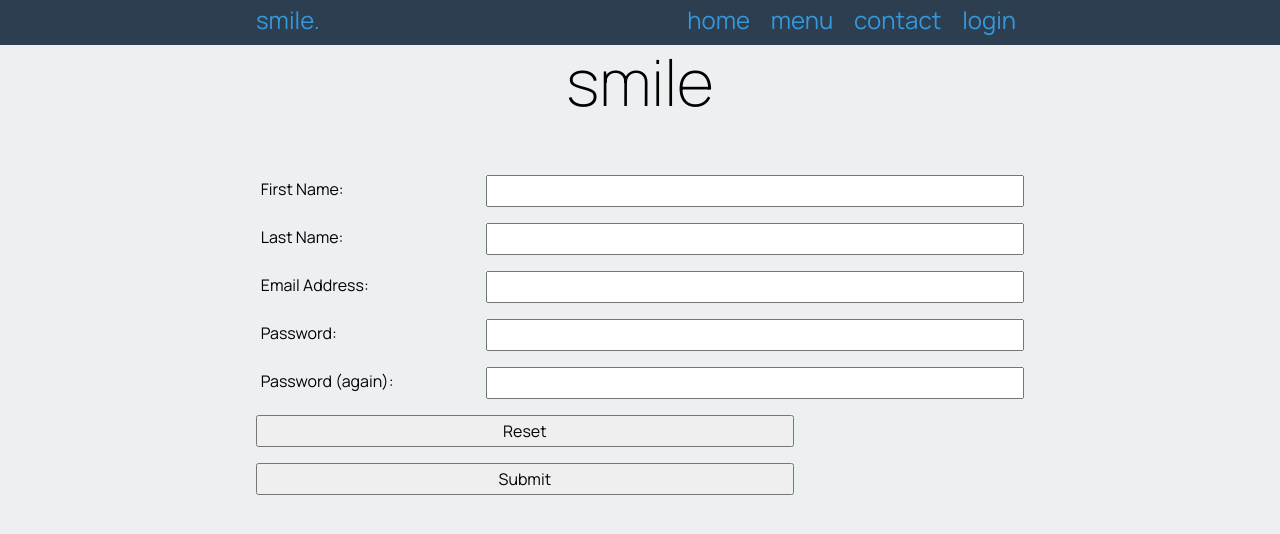
After one commit to TanmayK2007/Smile, a Flask app: page /login in a window 1280 px wide. The commit adds this page. Shown: the top 534 px of the page. Run offline with Flask 3, Linux system fonts and the light colour scheme.

Commit message:
left at 5th video, timestamp 5:42. Got loads of work done this period.

```diff
--- a/app.py
+++ b/app.py
@@ -1,10 +1,10 @@
 from flask import Flask, render_template
 import sqlite3
 from sqlite3 import Error
-
-DATABASE = "Cafe_DB"
+DATABASE = "C:/Users/22452/OneDrive - Wellington College/13DTS/Smile/Cafe_DB"
 
 app = Flask(__name__)
+
 
 def create_connection(db_file):
     """
@@ -22,13 +22,23 @@ def create_connection(db_file):
 
 @app.route('/')
 def render_homepage():
-    con = create_connection(DATABASE)
     return render_template('home.html')
 
 
-@app.route('/menu')
-def render_menu_page():
-    return render_template('menu.html')
+@app.route('/menu/<cat_id>')
+def render_menu_page(cat_id):
+    con = create_connection(DATABASE)
+    query = "SELECT name, description, volume, image, price FROM products WHERE cat_id=?"
+    cur = con.cursor()
+    cur.execute(query, (cat_id, ))
+    product_list = cur.fetchall()
+    query = "SELECT id, name FROM category"
+    cur = con.cursor()
+    cur.execute(query)
+    category_list = cur.fetchall()
+    con.close()
+    print(product_list)
+    return render_template('menu.html', products=product_list, categories=category_list)
 
 
 @app.route('/contact')
@@ -36,4 +46,9 @@ def render_contact_page():
     return render_template('contact.html')
 
 
+@app.route('/login', methods=['POST', 'GET'])
+def render_login():
+    return render_template('login.html')
+
+
 app.run(host='0.0.0.0', debug=True)
--- a/static/smile.css
+++ b/static/smile.css
@@ -113,7 +113,6 @@ a, a:visited {
 
 .product-box-info {
     padding: 0.5rem;
-
 }
 
 .product-box h3 {
--- a/templates/base.html
+++ b/templates/base.html
@@ -16,8 +16,9 @@
         <div class="navbar-brand">smile.</div>
         <div class="navbar-links">
             <a href="/">home</a>
-            <a href="/menu">menu</a>
+            <a href="/menu/1">menu</a>
             <a href="/contact">contact</a>
+            <a href="/login">login</a>
         </div>
     </div>
 </nav>
--- /dev/null
+++ b/templates/login.html
@@ -0,0 +1,41 @@
+{% extends "base.html" %}
+
+
+{% block main %}
+    <form class="dataForm" method="post">
+        <div class="form-group">
+            <div class="form-label"><label for="fname">First Name:</label></div>
+            <div class="form-element"><input type="text" name="fname" id="fname" required></div>
+        </div>
+
+        <div class="form-group">
+            <div class="form-label"><label for="lname">Last Name:</label></div>
+            <div class="form-element"><input type="text" name="lname" id="lname" required></div>
+        </div>
+
+        <div class="form-group">
+            <div class="form-label"><label for="email">Email Address:</label></div>
+            <div class="form-element"><input type="email" name="email" id="email" required></div>
+        </div>
+
+        <div class="form-group">
+            <div class="form-label"><label for="password">Password:</label></div>
+            <div class="form-element"><input type="password" name="password" id="password" required></div>
+        </div>
+
+        <div class="form-group">
+            <div class="form-label"><label for="password2">Password (again):</label></div>
+            <div class="form-element"><input type="password" name="password2" id="password2" required></div>
+        </div>
+
+        <div class="form-group">
+            <div></div>
+            <div class="form-element"><input type="reset"></div>
+        </div>
+
+        <div class="form-group">
+            <div></div>
+            <div class="form-element"><input type="submit"></div>
+        </div>
+    </form>
+{% endblock %}
```
Also changed, not shown: templates/menu.html (+20 -12 lines), 1 other file.
